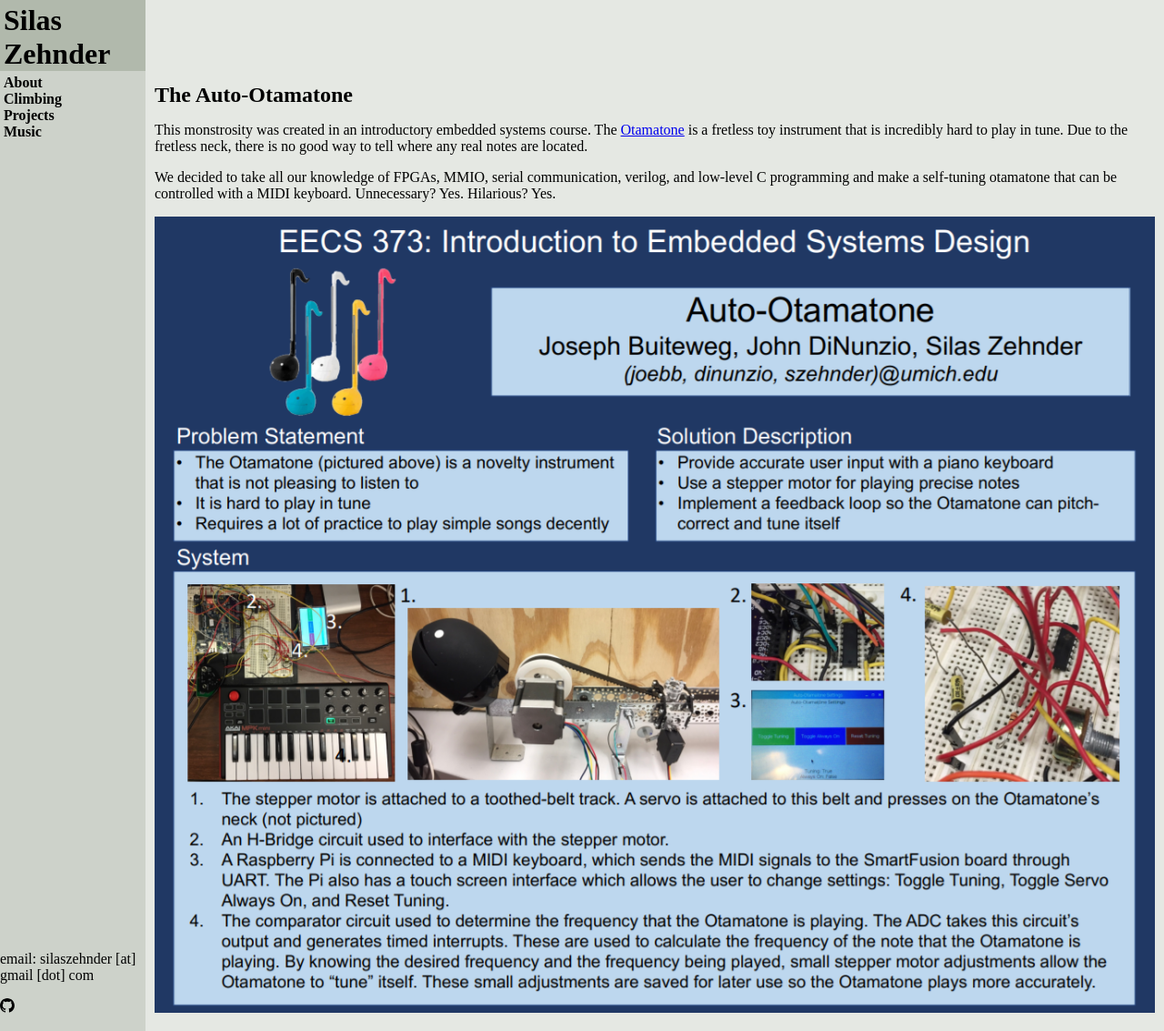
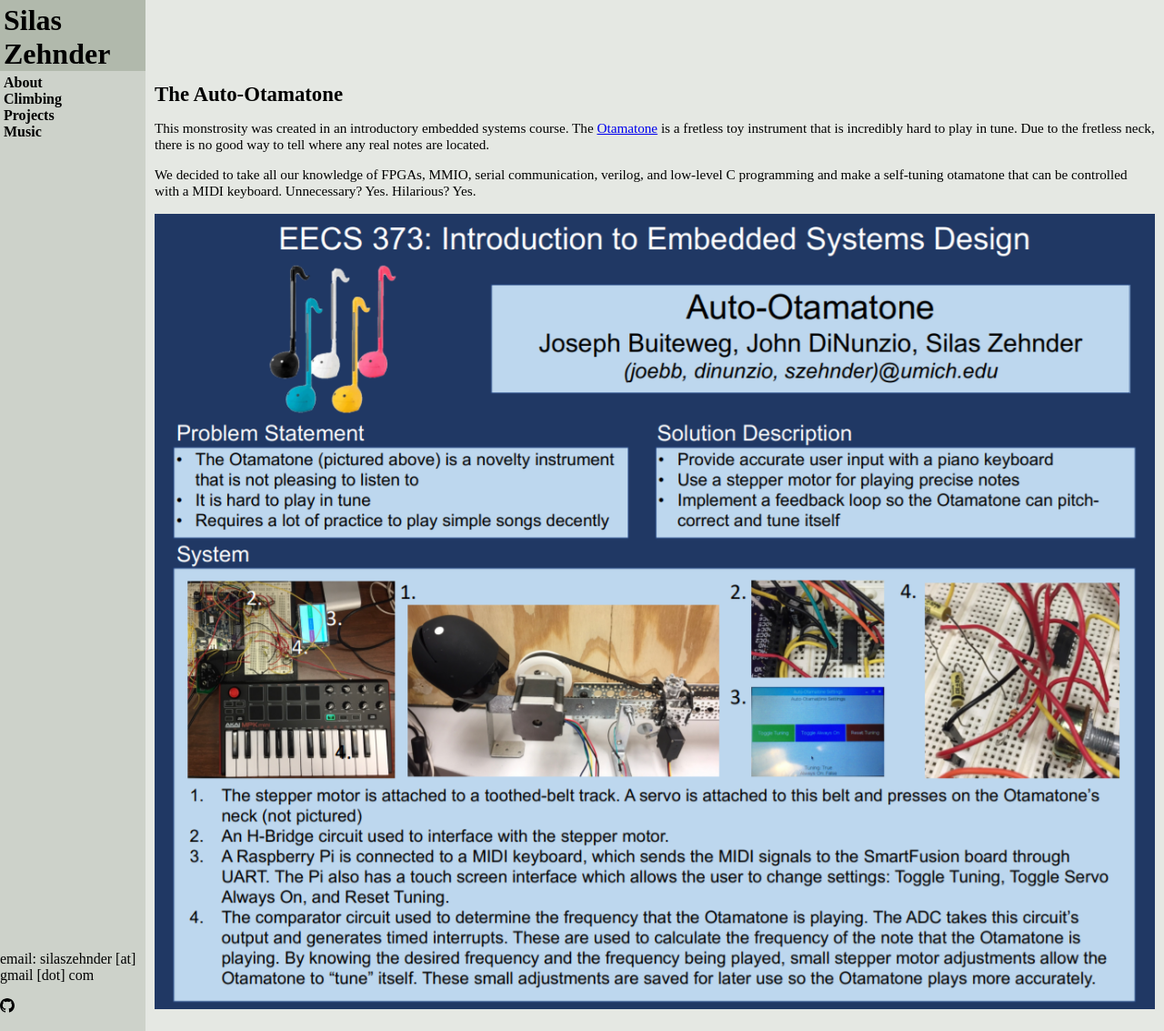
Before and after one commit to silaszehnder/silaszehnder.github.io, a Jekyll site: the page built from projects/auto-otamatone.md, in a window 1280 px wide. Shown: the whole page at 91% size. Built offline with Jekyll 4.4.1, drawn with Linux system fonts in a browser that asks for light colours.

Commit message:
fix: tweak font and h1 sizing

```diff
--- a/_layouts/content_index.html
+++ b/_layouts/content_index.html
@@ -2,9 +2,7 @@
 layout: default
 ---
 <article>
-  <header>
-    <h1>{{ page.title | escape }}</h1>
-  </header>
+  <h1>{{ page.title | escape }}</h1>
   <div>
     {{ content }}
     {% assign content_category =  page.dir | split: "/" | join: "" %}
--- a/_layouts/page.html
+++ b/_layouts/page.html
@@ -2,9 +2,7 @@
 layout: default
 ---
 <article>
-  <header>
-    <h1>{{ page.title | escape }}</h1>
-  </header>
+  <h1>{{ page.title | escape }}</h1>
   <div>
     {{ content }}
   </div>
--- a/_layouts/post.html
+++ b/_layouts/post.html
@@ -2,11 +2,8 @@
 layout: default
 ---
 <article itemscope itemtype="http://schema.org/BlogPosting">
-  <header>
-    <h1>{{ page.title | escape }}</h1>
-    <p>{{ page.date |  date_to_string: "ordinal", "US" }}
-  </header>
-
+  <h1>{{ page.title | escape }}</h1>
+  <p>{{ page.date |  date_to_string: "ordinal", "US" }}
   <div itemprop="articleBody">
     {{ content }}
   </div>
--- a/assets/silas.css
+++ b/assets/silas.css
@@ -91,6 +91,7 @@ main {
     margin-left: var(--sidebar-width);
     margin-top: var(--main-margin-top);
     padding: 0px 10px;
+    font-size: 95%;
 }
 
 article header {
```
